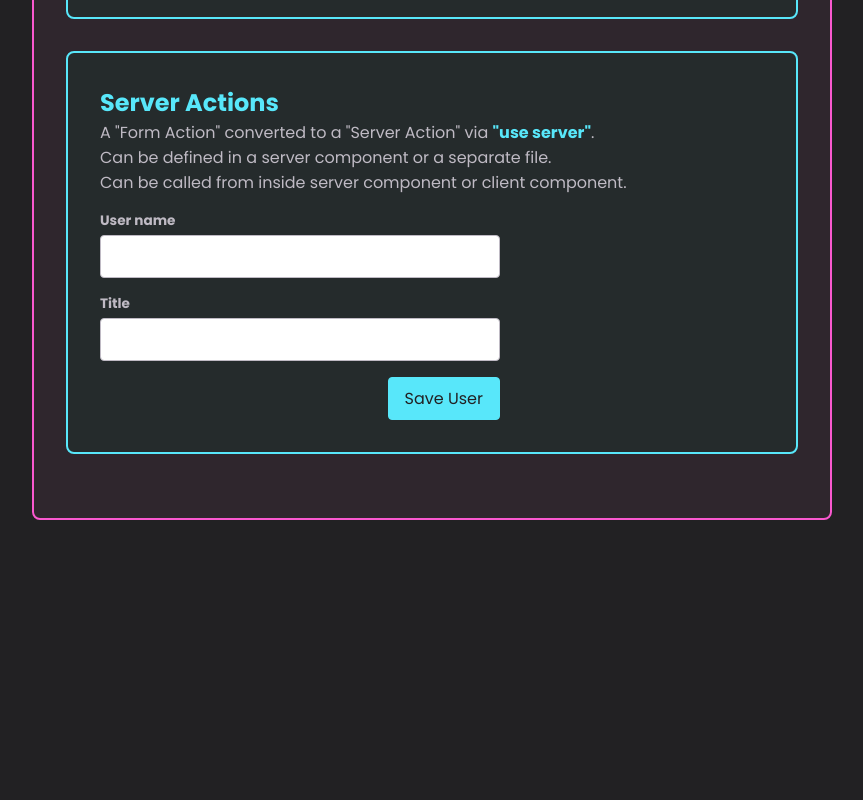
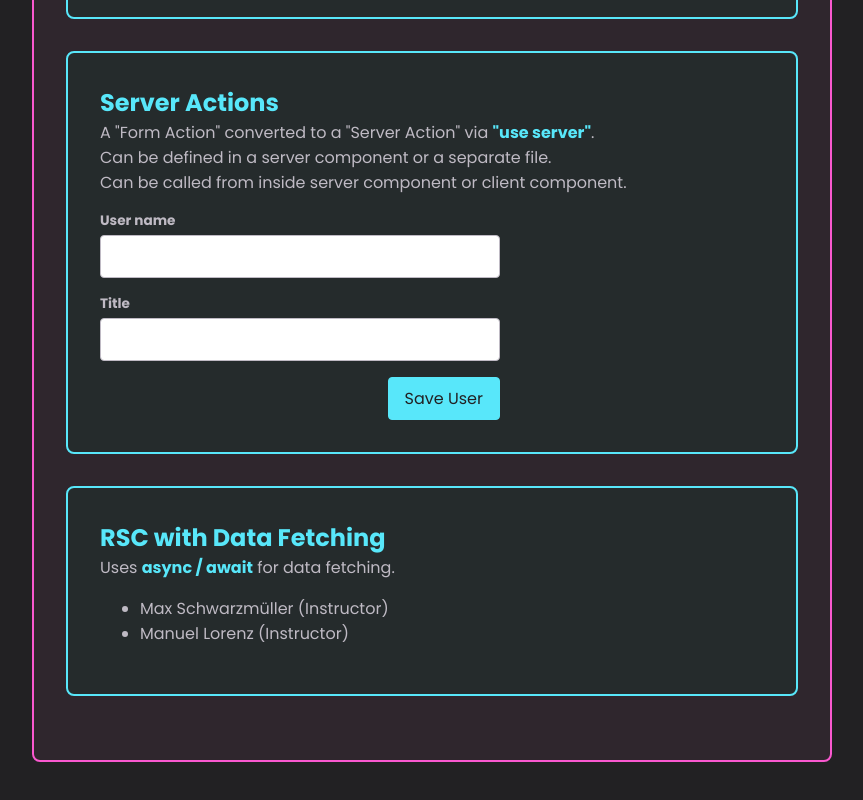
Before and after one commit to AlexBrilevski/rsc-actions-suspense, a Next.js app: page / in a window 1280 px wide. Shown: the part 566-1366 px from the top of the page, without its empty margins (208-1071 px from the left). Before the commit the page ends 1150 px from the top, so only its background shows below. Built offline with nearby package versions, Linux system fonts and the light colour scheme.

Commit message:
UsePromises component example was added

```diff
--- a/app/page.js
+++ b/app/page.js
@@ -2,6 +2,8 @@
 import DataFetchingDemo from "@/components/DataFetchingDemo";
 import RSCDemo from "@/components/RSCDemo";
 import ServerActionsDemo from "@/components/ServerActionsDemo";
+import UsePromiseDemo from "@/components/UsePromisesDemo";
+import { Suspense } from "react";
 
 export default function Home() {
   return (
@@ -10,6 +12,9 @@
         <RSCDemo />
         <DataFetchingDemo />
         <ServerActionsDemo />
+        <Suspense fallback={<p>Loading data...</p>}>
+          <UsePromiseDemo />
+        </Suspense>
       </ClientDemo>
     </main>
   );
--- /dev/null
+++ b/components/UsePromisesDemo.js
@@ -0,0 +1,23 @@
+import fs from 'node:fs/promises';
+
+export default async function UsePromiseDemo() {
+  new Promise(resolve => setTimeout(resolve, 5000));
+  const data = await fs.readFile('dummy-db.json', 'utf-8');
+  const users = JSON.parse(data);
+
+  return (
+    <div className='rsc'>
+      <h2>RSC with Data Fetching</h2>
+      <p>
+        Uses <strong>async / await</strong> for data fetching.
+      </p>
+      <ul>
+        {users.map((user) => (
+          <li key={user.id}>
+            {user.name} ({user.title})
+          </li>
+        ))}
+      </ul>
+    </div>
+  );
+}
```
